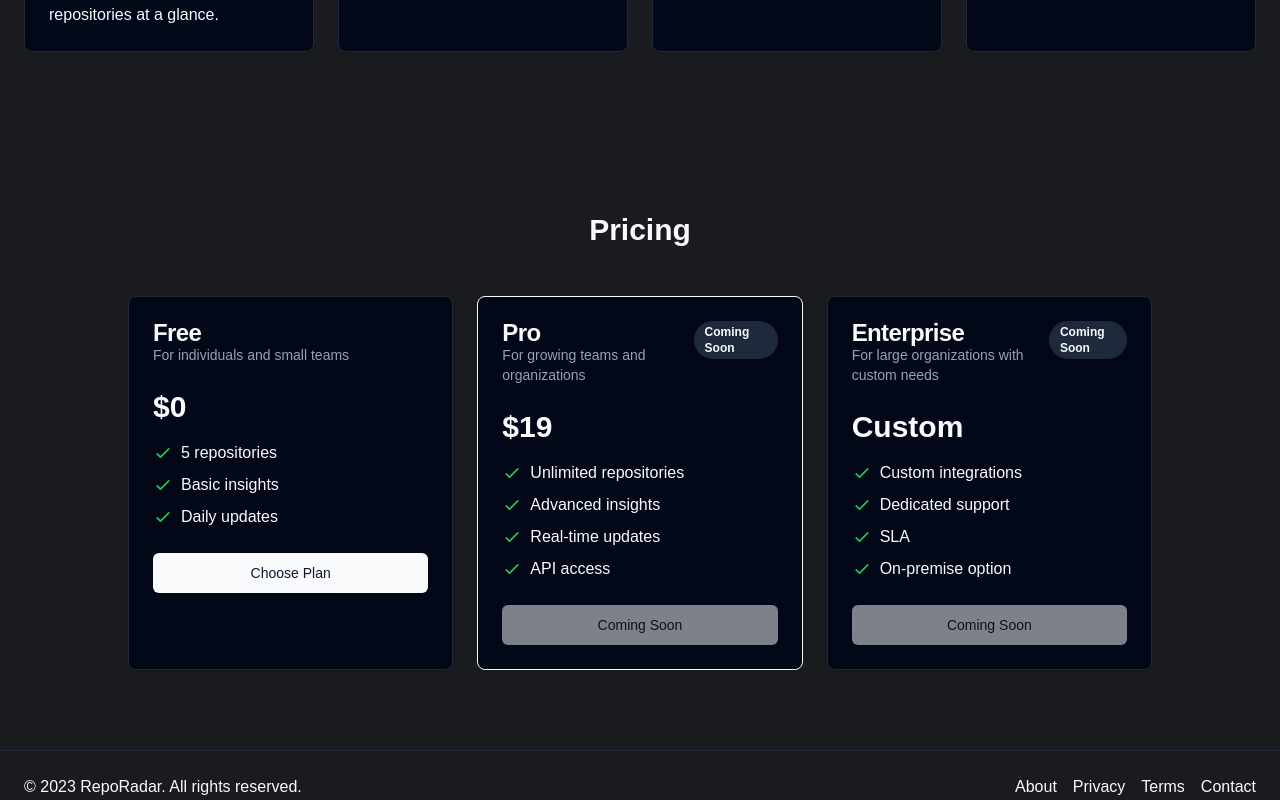
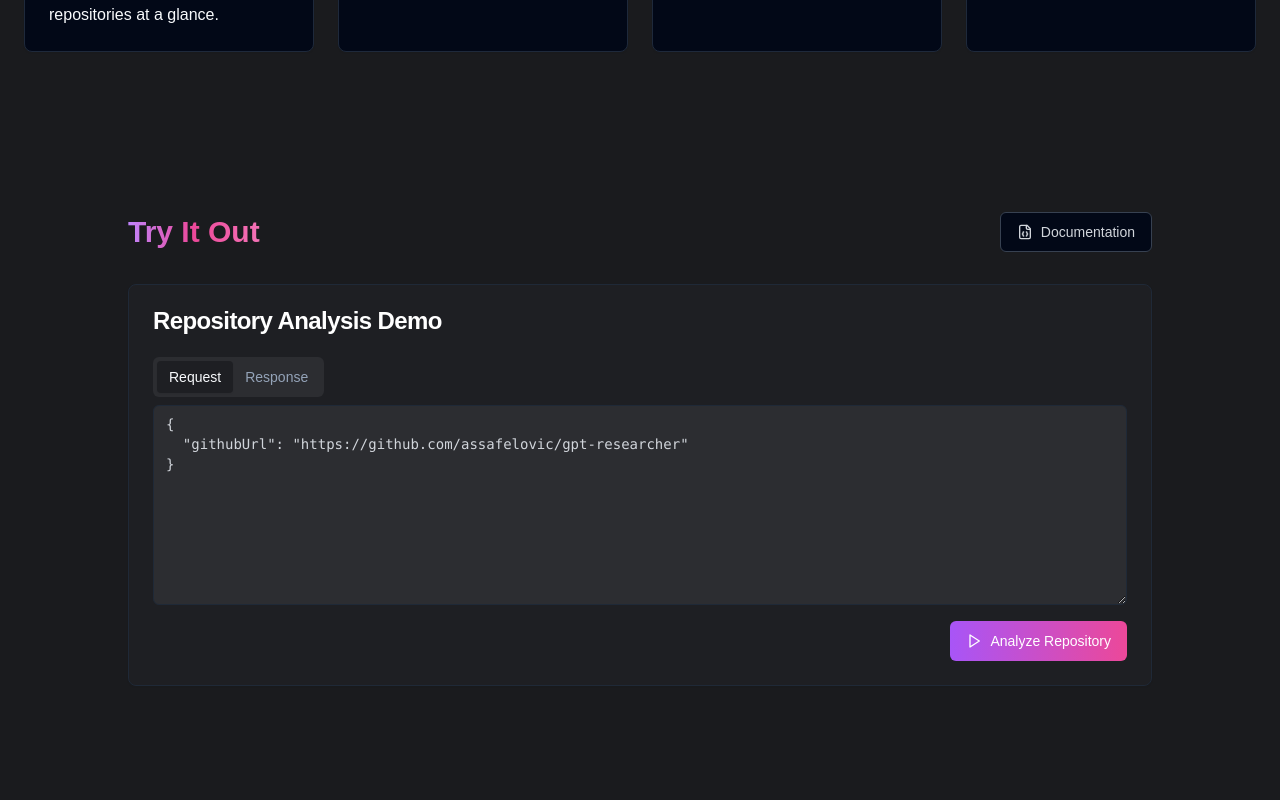
Before and after one commit to Aishwarya-Rode-897/Repo-Radar, a Next.js app: page / in a window 1280 px wide. Shown: the part 860-1660 px from the top of the page. Built offline with nearby package versions, Linux system fonts and the light colour scheme.

Commit message:
try it out added

```diff
--- a/package.json
+++ b/package.json
@@ -10,6 +10,7 @@
   },
   "dependencies": {
     "@radix-ui/react-slot": "^1.1.1",
+    "@radix-ui/react-tabs": "^1.1.2",
     "class-variance-authority": "^0.7.1",
     "clsx": "^2.1.1",
     "lucide-react": "^0.469.0",
--- a/src/app/page.tsx
+++ b/src/app/page.tsx
@@ -3,6 +3,7 @@ import Hero from '@/components/ui/hero'
 import Features from '@/components/ui/features'
 import Pricing from '@/components/ui/pricing'
 import Footer from '@/components/ui/footer'
+import Demo from '@/components/ui/demo'
 
 export default function Home() {
   return (
@@ -11,6 +12,7 @@ export default function Home() {
       <main className="flex-grow">
         <Hero />
         <Features />
+        <Demo />
         <Pricing />
       </main>
       <Footer />
--- /dev/null
+++ b/src/components/ui/demo.tsx
@@ -0,0 +1,113 @@
+'use client'
+
+import { useState } from 'react'
+import { Button } from '@/components/ui/button'
+import { Card, CardContent, CardHeader, CardTitle } from '@/components/ui/card'
+import { Tabs, TabsContent, TabsList, TabsTrigger } from '@/components/ui/tabs'
+import { Textarea } from '@/components/ui/textarea'
+import { ExternalLink, Play, FileJson } from 'lucide-react'
+import { cn } from '@/lib/utils'
+
+const defaultPayload = {
+  githubUrl: "https://github.com/assafelovic/gpt-researcher"
+}
+
+const defaultResponse = {
+  summary: "GPT Researcher is an autonomous agent designed for comprehensive online research on various tasks. It aims to produce detailed, factual, and unbiased research reports by leveraging AI technology. The project addresses issues of misinformation, speed, determinism, and reliability in research tasks.",
+  cool_facts: [
+    "The project leverages both 'gpt-4o-mini' and 'gpt-4o' (128K context) to complete research tasks, optimizing costs by using each only when necessary.",
+    "The average research task using GPT Researcher takes around 2 minutes to complete and costs approximately $0.005."
+  ]
+}
+
+export default function Demo() {
+  const [payload, setPayload] = useState(JSON.stringify(defaultPayload, null, 2))
+  const [response, setResponse] = useState<any>(defaultResponse)
+  const [isLoading, setIsLoading] = useState(false)
+  const [error, setError] = useState<string | null>(null)
+
+  const handleSubmit = async () => {
+    setIsLoading(true)
+    setError(null)
+
+    try {
+      // In a real implementation, this would make an actual API call
+      // For demo purposes, we'll simulate a delay and return the default response
+      await new Promise(resolve => setTimeout(resolve, 1000))
+
+      const parsedPayload = JSON.parse(payload)
+      if (!parsedPayload.githubUrl) {
+        throw new Error('GitHub URL is required')
+      }
+
+      setResponse(defaultResponse)
+    } catch (err) {
+      setError(err instanceof Error ? err.message : 'An error occurred')
+    } finally {
+      setIsLoading(false)
+    }
+  }
+
+  return (
+    <section className="py-20 px-4 md:px-6 bg-[#1a1b1e]">
+      <div className="max-w-5xl mx-auto">
+        <div className="flex justify-between items-center mb-8">
+          <h2 className="text-3xl font-bold bg-gradient-to-r from-purple-400 via-pink-500 to-pink-400 text-transparent bg-clip-text">Try It Out</h2>
+          <Button variant="outline" asChild className="border-gray-700 text-gray-300 hover:bg-gray-800">
+            <a href="/docs" className="flex items-center gap-2">
+              <FileJson className="h-4 w-4" />
+              Documentation
+            </a>
+          </Button>
+        </div>
+
+        <Card className="bg-[#1e1f23] border-gray-800">
+          <CardHeader>
+            <CardTitle className="text-white">Repository Analysis Demo</CardTitle>
+          </CardHeader>
+          <CardContent>
+            <Tabs defaultValue="request" className="text-gray-300">
+              <TabsList className="bg-[#2c2d31]">
+                <TabsTrigger value="request" className="data-[state=active]:bg-[#1e1f23]">Request</TabsTrigger>
+                <TabsTrigger value="response" className="data-[state=active]:bg-[#1e1f23]">Response</TabsTrigger>
+              </TabsList>
+
+              <TabsContent value="request" className="space-y-4">
+                <Textarea
+                  value={payload}
+                  onChange={(e) => setPayload(e.target.value)}
+                  className="font-mono min-h-[200px] bg-[#2c2d31] border-gray-800 text-gray-300"
+                  placeholder="Enter your JSON payload..."
+                />
+                <div className="flex justify-end gap-4">
+                  <Button
+                    onClick={handleSubmit}
+                    disabled={isLoading}
+                    className="flex items-center gap-2 bg-gradient-to-r from-purple-500 to-pink-500 hover:from-purple-600 hover:to-pink-600 text-white"
+                  >
+                    <Play className="h-4 w-4" />
+                    {isLoading ? 'Analyzing...' : 'Analyze Repository'}
+                  </Button>
+                </div>
+                {error && (
+                  <p className="text-red-500 text-sm mt-2">{error}</p>
+                )}
+              </TabsContent>
+
+              <TabsContent value="response">
+                <pre
+                  className={cn(
+                    "bg-slate-950 text-slate-50 p-4 rounded-lg overflow-auto",
+                    "font-mono text-sm"
+                  )}
+                >
+                  {JSON.stringify(response, null, 2)}
+                </pre>
+              </TabsContent>
+            </Tabs>
+          </CardContent>
+        </Card>
+      </div>
+    </section>
+  )
+}
--- a/src/components/ui/features.tsx
+++ b/src/components/ui/features.tsx
@@ -27,7 +27,7 @@ const features = [
 export default function Features() {
   return (
     <section className="py-20 px-4 md:px-6">
-      <h2 className="text-3xl font-bold text-center mb-12">Features</h2>
+      <h2 className="text-3xl font-bold text-center mb-12 bg-gradient-to-r from-purple-400 via-pink-500 to-pink-400 text-transparent bg-clip-text">Features</h2>
       <div className="grid grid-cols-1 md:grid-cols-2 lg:grid-cols-4 gap-6">
         {features.map((feature, index) => (
           <Card key={index}>
--- a/src/components/ui/footer.tsx
+++ b/src/components/ui/footer.tsx
@@ -5,7 +5,7 @@ export default function Footer() {
     <footer className="py-6 px-4 md:px-6 border-t">
       <div className="max-w-7xl mx-auto flex flex-col md:flex-row justify-between items-center">
         <div className="mb-4 md:mb-0">
-          <p>&copy; 2023 RepoRadar. All rights reserved.</p>
+          <p>&copy; 2025 RepoRadar. All rights reserved.</p>
         </div>
         <nav className="flex space-x-4">
           <Link href="/about" className="hover:underline">
--- a/src/components/ui/pricing.tsx
+++ b/src/components/ui/pricing.tsx
@@ -27,7 +27,7 @@ const plans = [
 export default function Pricing() {
   return (
     <section className="py-20 px-4 md:px-6">
-      <h2 className="text-3xl font-bold text-center mb-12">Pricing</h2>
+      <h2 className="text-3xl font-bold text-center mb-12 bg-gradient-to-r from-purple-400 via-pink-500 to-pink-400 text-transparent bg-clip-text">Pricing</h2>
       <div className="grid grid-cols-1 md:grid-cols-3 gap-6 max-w-5xl mx-auto">
         {plans.map((plan, index) => (
           <Card key={index} className={index === 1 ? 'border-primary' : ''}>
--- /dev/null
+++ b/src/components/ui/tabs.tsx
@@ -0,0 +1,55 @@
+"use client"
+
+import * as React from "react"
+import * as TabsPrimitive from "@radix-ui/react-tabs"
+
+import { cn } from "@/lib/utils"
+
+const Tabs = TabsPrimitive.Root
+
+const TabsList = React.forwardRef<
+  React.ElementRef<typeof TabsPrimitive.List>,
+  React.ComponentPropsWithoutRef<typeof TabsPrimitive.List>
+>(({ className, ...props }, ref) => (
+  <TabsPrimitive.List
+    ref={ref}
+    className={cn(
+      "inline-flex h-10 items-center justify-center rounded-md bg-muted p-1 text-muted-foreground",
+      className
+    )}
+    {...props}
+  />
+))
+TabsList.displayName = TabsPrimitive.List.displayName
+
+const TabsTrigger = React.forwardRef<
+  React.ElementRef<typeof TabsPrimitive.Trigger>,
+  React.ComponentPropsWithoutRef<typeof TabsPrimitive.Trigger>
+>(({ className, ...props }, ref) => (
+  <TabsPrimitive.Trigger
+    ref={ref}
+    className={cn(
+      "inline-flex items-center justify-center whitespace-nowrap rounded-sm px-3 py-1.5 text-sm font-medium ring-offset-background transition-all focus-visible:outline-none focus-visible:ring-2 focus-visible:ring-ring focus-visible:ring-offset-2 disabled:pointer-events-none disabled:opacity-50 data-[state=active]:bg-background data-[state=active]:text-foreground data-[state=active]:shadow-sm",
+      className
+    )}
+    {...props}
+  />
+))
+TabsTrigger.displayName = TabsPrimitive.Trigger.displayName
+
+const TabsContent = React.forwardRef<
+  React.ElementRef<typeof TabsPrimitive.Content>,
+  React.ComponentPropsWithoutRef<typeof TabsPrimitive.Content>
+>(({ className, ...props }, ref) => (
+  <TabsPrimitive.Content
+    ref={ref}
+    className={cn(
+      "mt-2 ring-offset-background focus-visible:outline-none focus-visible:ring-2 focus-visible:ring-ring focus-visible:ring-offset-2",
+      className
+    )}
+    {...props}
+  />
+))
+TabsContent.displayName = TabsPrimitive.Content.displayName
+
+export { Tabs, TabsList, TabsTrigger, TabsContent }
--- /dev/null
+++ b/src/components/ui/textarea.tsx
@@ -0,0 +1,22 @@
+import * as React from "react"
+
+import { cn } from "@/lib/utils"
+
+const Textarea = React.forwardRef<
+  HTMLTextAreaElement,
+  React.ComponentProps<"textarea">
+>(({ className, ...props }, ref) => {
+  return (
+    <textarea
+      className={cn(
+        "flex min-h-[80px] w-full rounded-md border border-input bg-background px-3 py-2 text-base ring-offset-background placeholder:text-muted-foreground focus-visible:outline-none focus-visible:ring-2 focus-visible:ring-ring focus-visible:ring-offset-2 disabled:cursor-not-allowed disabled:opacity-50 md:text-sm",
+        className
+      )}
+      ref={ref}
+      {...props}
+    />
+  )
+})
+Textarea.displayName = "Textarea"
+
+export { Textarea }
```
Also changed, not shown: 1 other file (tests, documents, lock files or other folders).
